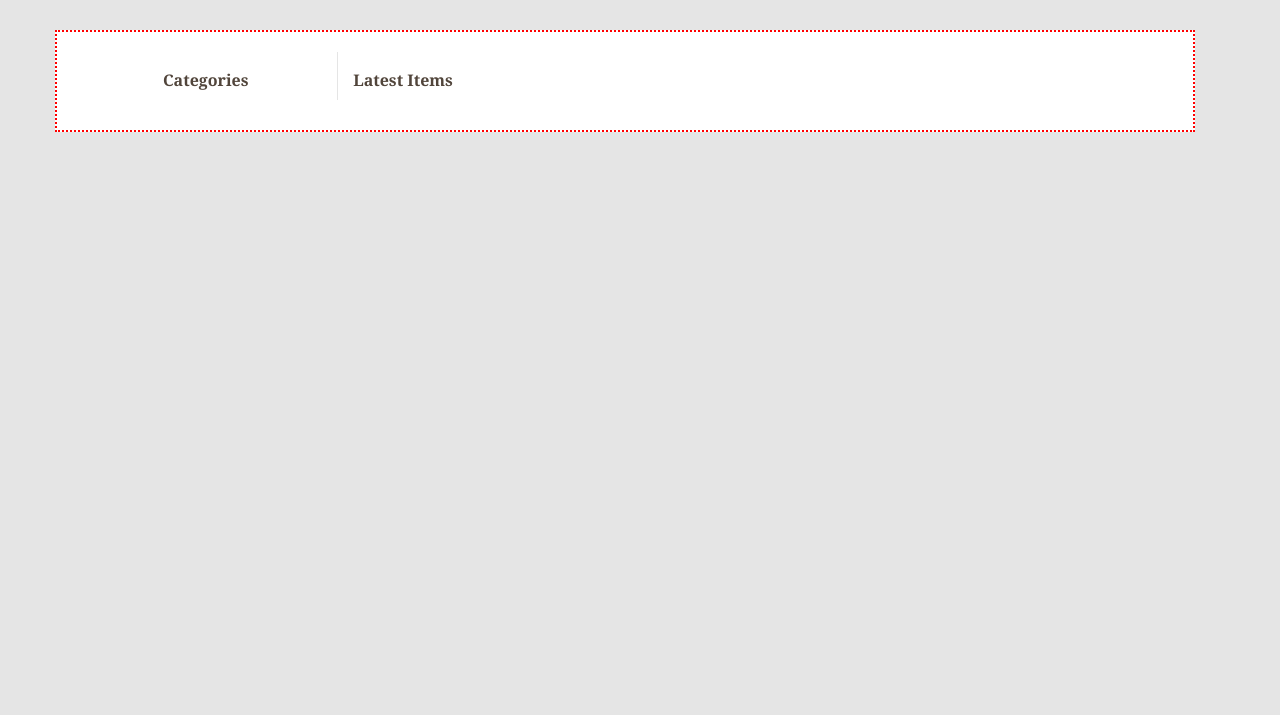
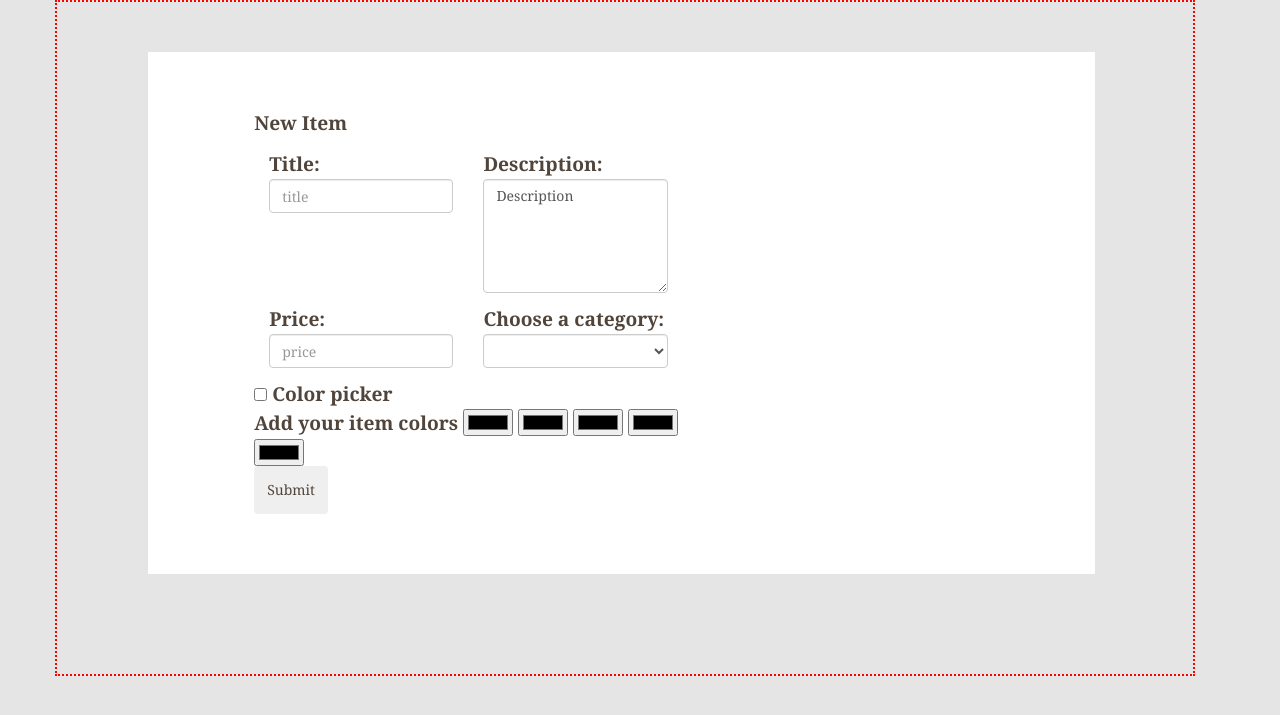
Before and after one commit to k0f1/datafrica, a Flask app: page /catalog/new in a window 1280 px wide. Shown: the part 85-800 px from the top of the page. Run offline with Flask 2, Linux system fonts and the light colour scheme; the visitor is signed in with stand-in values (Sample User, id 1); lists and menus that the app fills with data are empty; parts of the project's set-up code (start-up, migrations or seed data) failed here and were passed over; some libraries are stand-ins or nearby versions.

Commit message:
Add, delete and edit item pages added

```diff
--- a/application.py
+++ b/application.py
@@ -522,7 +522,7 @@ def newItem():
         # And which one should be private
         return redirect(url_for('showCatalog'))
     else:
-        return render_template('publiccatalog.html')
+        return render_template('newItem.html')
 
 
 
@@ -582,7 +582,7 @@ def deleteItem(category_name, item_title):
 
     # filter_by uses the names of the columns in a table
     category = session.query(Category).filter_by(name = category_name).one()
-    itemToDelete = session.query(Item).filter_by(id =item_id).one()
+    itemToDelete = session.query(Item).filter_by(title =item_title).one()
     if request.method == 'POST':
         session.delete(itemToDelete)
         session.commit()
--- a/templates/newitem.html
+++ b/templates/newitem.html
@@ -1,66 +1,61 @@
 {% extends "main.html" %}
+{% block page_name %} New item page {% endblock %}
+
+
 {% block content %}
 {% include "header.html" %}
-
-
-
 
 
 
 <div class="row padding-top padding-bottom">
   <div class="col-md-1"></div>
     <div class="col-md-10 main padding-top padding-bottom">
-
-    <h1 class="text-dark">New Item<h1>
+      <div class='col-md-6 col-md-offset-1 padding-top' id='formWrapper'>
+        <h1 class="text-dark"><strong>New Item</strong><h1>
         <!--Textual form controls—like <input>s, <select>s, and <textarea>s—are styled with the .form-control class -->
-    <form>
+        <form action="{{url_for('newItem')}}" method='post'>
           <div class="form-group col-md-6">
-        <label for="title">Title</label>
-        <input type="text" class="form-control" placeholder="title">Title</input>
+            <label for="title">Title:</label>
+            <input type="text" class="form-control" placeholder="title"></input>
           </div>
           <div class="form-group col-md-6">
-        <label for="picture">Picture</label>
-        <input type="text" class="form-control" placeholder="item.picture"></input>
+            <label for="description">Description:</label>
+            <textarea type="text" class="form-control" placeholder='description' rows="5">Description</textarea>
           </div>
           <div class="form-group col-md-6">
-        <label for="description">Description</label>
-        <textarea type="text" class="form-control" row="3"></textarea>
+            <label for="price">Price:</label>
+            <input type="text" class="form-control" placeholder='price'></input>
           </div>
           <div class="form-group col-md-6">
-        <label for="price">Price</label>
-        <input type="text" class="form-control"></input>
-      </div>
-      <div class="form-group col-md-6">
-        <label for="Category">Category</label>
-        <select class="form-control">
+            <label for="Categories">Choose a category:</label>
+            <select class="form-control" id="categories">
               {% for category in categories %}
-          <option>{{ category.name}}</option>
+                <option value ="{{ category.name }}">{{ category.name }}</option>
+              {% endfor %}
             </select>
           </div>
           <!--Boolean checkbox to include colour selection -->
           <div class="form-check">
-        <input type="checkbox" class="form-check-input" id="exampleCheck1">
-        <label class="form-check-label" for="exampleCheck1">Product colour options</label>
+            <input type="checkbox" class="form-check-input" id="colorPicker">
+            <label class="form-check-label" for="colorPicker">Color picker</label>
           </div>
-      <!--If colour selection is enabled, choose your colour appears, otherwise lay hidden-->
-      <div class="form-check form-check-inline">
-        <input class="form-check-input" type="checkbox" id="inlineCheckbox1" value="#0f35f1">
-        <label class="form-check-label" for="inlineCheckbox1">#0f35f1</label>
+          <div id='favcolor'>
+            <!--If selected, Show color picker -->
+            <label for="favcolor">Add your item colors</label>
+            <input type="color" id="favcolor" name="favcolor" value=" ">
+            <input type="color" id="favcolor" name="favcolor" value=" ">
+            <input type="color" id="favcolor" name="favcolor" value=" ">
+            <input type="color" id="favcolor" name="favcolor" value=" ">
+            <input type="color" id="favcolor" name="favcolor" value=" ">
           </div>
-      <div class="form-check form-check-inline">
-        <input class="form-check-input" type="checkbox" id="inlineCheckbox2" value="#0ff10f">
-        <label class="form-check-label" for="inlineCheckbox2">#0ff10f</label>
-      </div>
-      <div class="form-check form-check-inline">
-        <input class="form-check-input" type="checkbox" id="inlineCheckbox3" value="#0fbef1" disabled>
-        <label class="form-check-label" for="inlineCheckbox3"> #0fbef1(disabled)</label>
-      </div>
+
+          <!--If colour selection is enabled, Add your item colour codes-->
           <button type="submit" class="btn btn-outline-warning">Submit</button>
         </form>
       </div>
-  {% endfor %}
+    </div>
+
   <div class="col-md-1"></div>
 </div>
 
-
 {% endblock %}
```
Also changed, not shown: templates/deleteitem.html (+17 -25 lines), templates/edititem.html (+93 -0 lines). Lines whose indentation alone changed are shown as unchanged.
